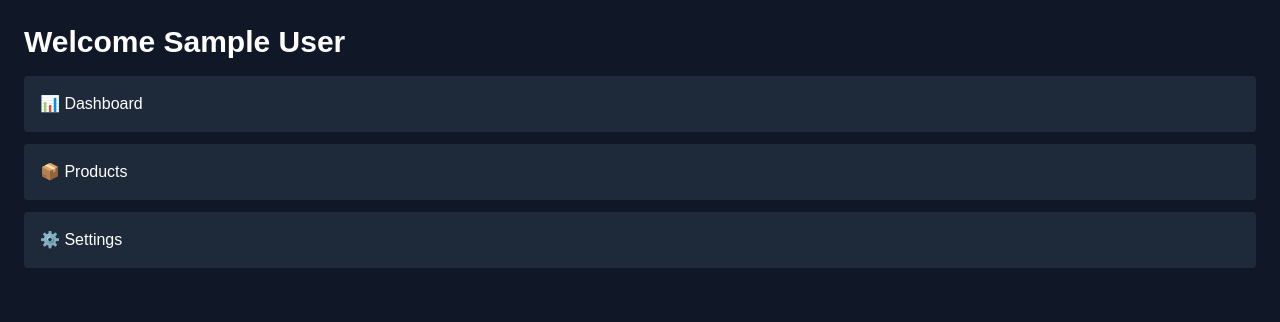
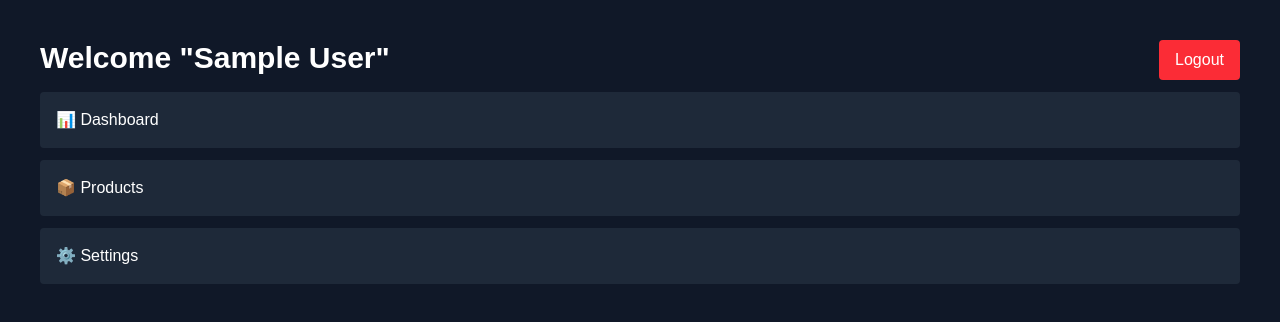
Before and after one commit to Sahasawat-Boss/next-auth-role-mock, a Next.js app: page /menu in a window 1280 px wide. Shown: the top 322 px of the page. Built offline with nearby package versions, Linux system fonts and the light colour scheme; no server answers; sample sign-in values are in the browser's storage.

Commit message:
Update btn LogoutButton

```diff
--- a/app/(pages)/menu/page.tsx
+++ b/app/(pages)/menu/page.tsx
@@ -1,6 +1,8 @@
 import { getServerSession } from "next-auth";
 import { authOptions } from "@/lib/auth";
 import { redirect } from "next/navigation";
+
+import LogoutButton from "@/components/logout-button";
 
 export default async function MenuPage() {
     const session = await getServerSession(authOptions);
@@ -10,16 +12,23 @@ export default async function MenuPage() {
     }
 
     return (
-        <div className="min-h-screen bg-gray-900 text-white p-6">
-            <h1 className="text-3xl font-bold mb-4">
-                Welcome {session.user?.name}
-            </h1>
+        <div className="min-h-screen bg-gray-900 text-white p-10">
+            <div className="flex justify-between gap-4">
+                <h1 className="text-3xl font-bold mb-4">
+                    Welcome "{session.user?.name}"
+                </h1>
+                <div >
+                    <LogoutButton />
+                </div>
+            </div>
 
             <ul className="space-y-3">
                 <li className="bg-gray-800 p-4 rounded">📊 Dashboard</li>
                 <li className="bg-gray-800 p-4 rounded">📦 Products</li>
                 <li className="bg-gray-800 p-4 rounded">⚙️ Settings</li>
             </ul>
+
+
         </div>
     );
 }
--- /dev/null
+++ b/components/logout-button.tsx
@@ -0,0 +1,14 @@
+"use client";
+
+import { signOut } from "next-auth/react";
+
+export default function LogoutButton() {
+    return (
+        <button
+            onClick={() => signOut({ callbackUrl: "/login" })}
+            className="bg-red-500 px-4 py-2 rounded hover:bg-red-600 cursor-pointer"
+        >
+            Logout
+        </button>
+    );
+}
--- /dev/null
+++ b/md/notes/NextAuth.md
@@ -0,0 +1,20 @@
+NextAuth ใช้ NEXTAUTH_SECRET เป็นกุญแจเข้ารหัส (encrypt/decrypt) JWT
+
+พอคุณเพิ่ม .env.local
+➡️ กุญแจ “คงที่”
+➡️ JWT ถอดรหัสได้
+➡️ session อ่านได้
+➡️ ทุกอย่างเลย “ได้ทันที”
+
+------------------------------------------------------------
+
+🔐 แล้ว NextAuth ใช้ JWT ตรงไหน?
+ในโหมดที่คุณใช้ (Credentials, ไม่ใช้ DB)
+
+NextAuth จะใช้:
+
+JWT (JWE - encrypted)
+stored in cookie
+
+
+ไม่ใช่ session ใน database
```
